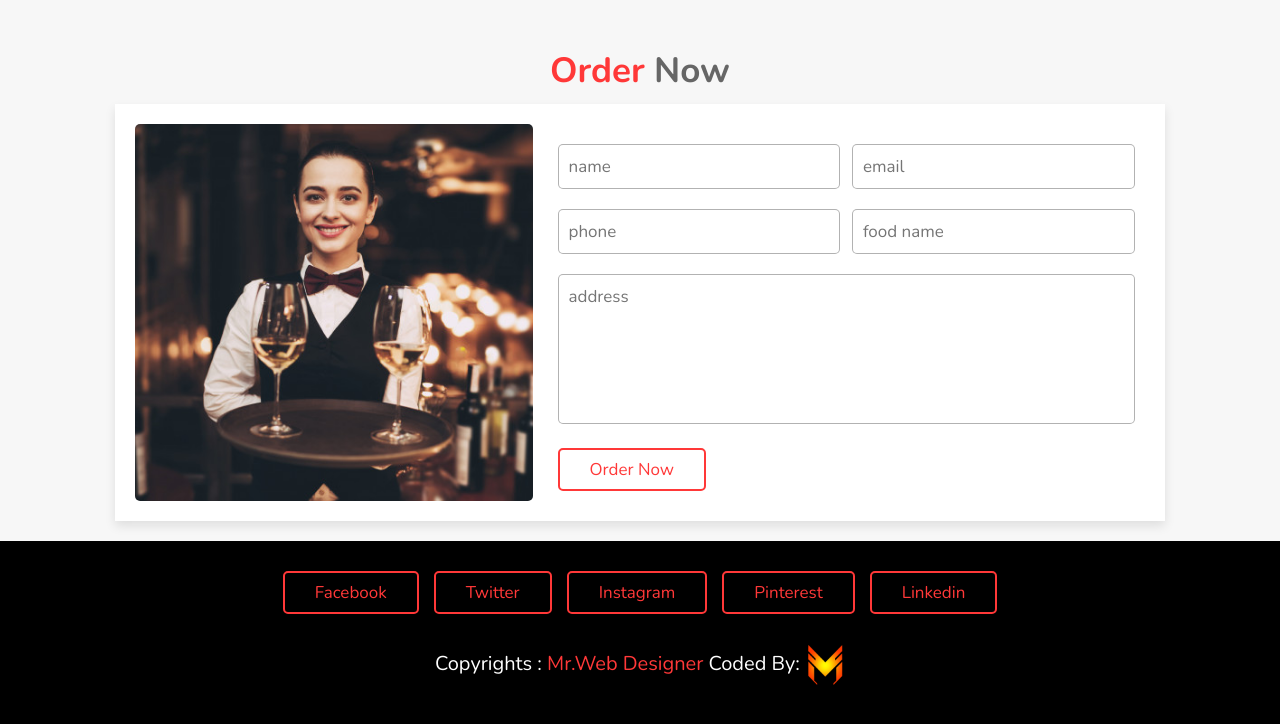
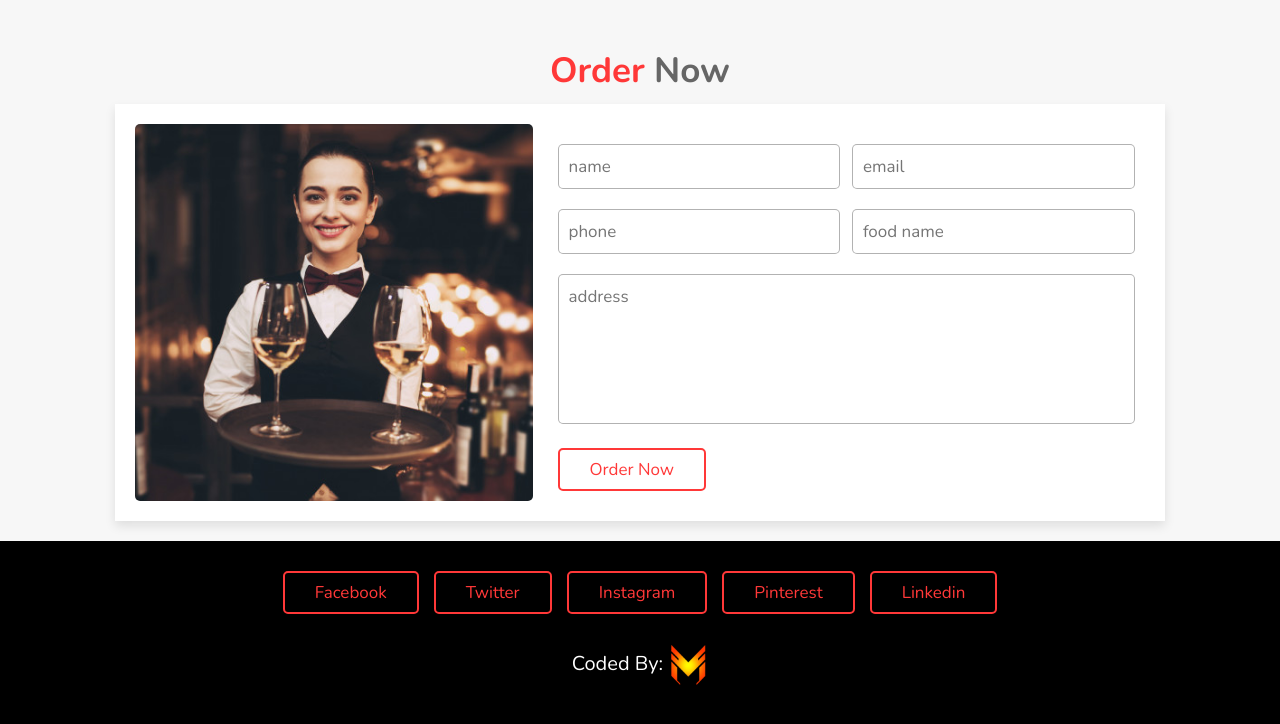
Before and after one commit to jrazap/Food-Restaurant, a plain HTML site: page index.html in a window 1280 px wide. Shown: the part 4219-4943 px from the top of the page. Drawn offline with nearby package versions, Linux system fonts and the light colour scheme.

Commit message:
Update index.html

```diff
--- a/index.html
+++ b/index.html
@@ -419,7 +419,7 @@
         <a href="#" class="btn">linkedin</a>
       </div>
       <h1 class="credit">
-        copyrights : <span>mr.web designer</span> coded by:
+         coded by:
         <a href="https://jrazap.netlify.app/"
           ><img class="mo-logo" src="./img/logo.png" alt=""
         /></a>
```
